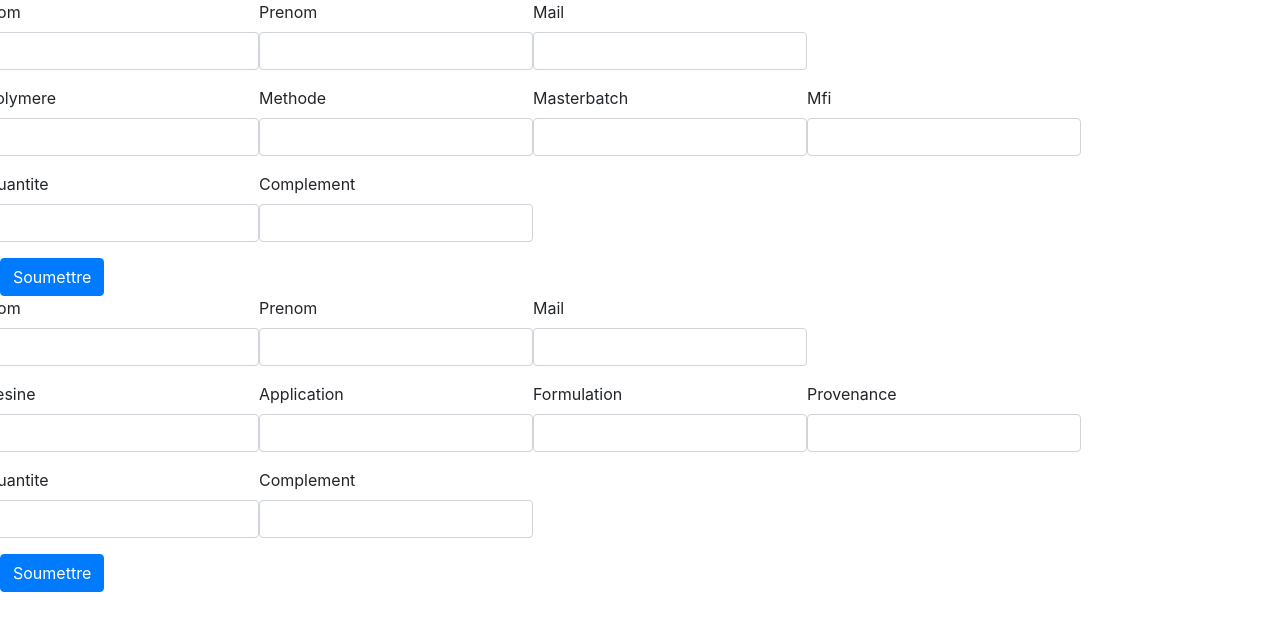
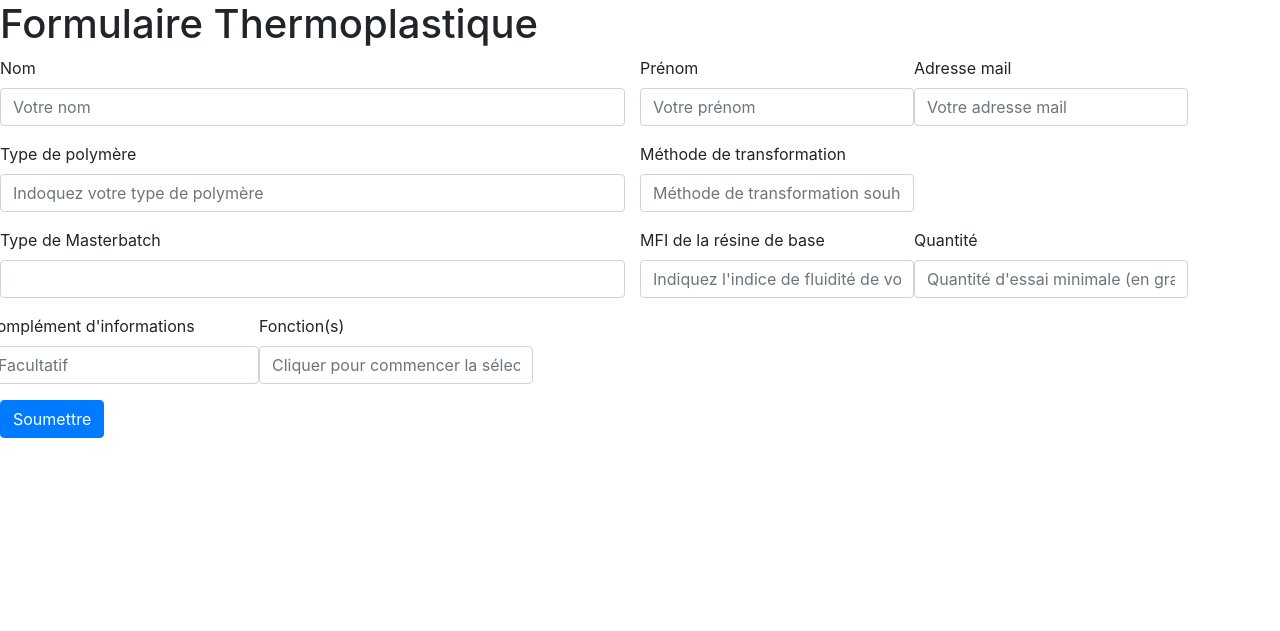
Before and after one commit to naxagoraswf3/soutenance, a Symfony app: template Site/templates/front/form.html.twig in a window 1280 px wide. Shown: the top 631 px of the page. Run offline with Twig, Linux system fonts and the light colour scheme; the template is opened without the code that fills it, so the values that code supplies are empty; form fields are guessed from the names that the template uses; some libraries are stand-ins or nearby versions.

Commit message:
Deux formulaires séparés

```diff
--- a/Site/src/Form/CommandeType.php
+++ b/Site/src/Form/CommandeType.php
@@ -33,7 +33,7 @@ class CommandeType extends AbstractType
                 "choice_label"=>"name",
                 "multiple" => true,
                 "expanded" => false,
-                "help" => "Choisissez une ou plusieurs options"
+                "help" => "Cliquer pour commencer la sélection"
             ])
         ;
     }
--- a/Site/templates/front/form.html.twig
+++ b/Site/templates/front/form.html.twig
@@ -1,21 +1,22 @@
 {% extends "base.html.twig" %}
 
 {% block body %}
-
+<h1>Formulaire Thermoplastique</h1>
 
 {{ form_start(form) }}
 	<div class="row">
-		<div>{{form_row(form.Nom)}}</div>
-		<div>{{form_row(form.Prenom)}}</div>
-		<div>{{form_row(form.Mail)}}</div>
+		<div class="col-md-6">{{form_row(form.Nom,  {"label": "Nom", "attr" : {"placeholder":"Votre nom"}})}}</div>
+		<div>{{form_row(form.Prenom,  {"label": "Prénom", "attr" : {"placeholder":"Votre prénom"}})}}</div>
+		<div>{{form_row(form.Mail,  {"label": "Adresse mail", "attr" : {"placeholder":"Votre adresse mail"}})}}</div>
 	</div>
 	<div class="row">
-		<div>{{form_row(form.Polymere)}}</div>
-		<div>{{form_row(form.Methode)}}</div>
-		<div>{{form_row(form.Masterbatch)}}</div>
-		<div>{{form_row(form.MFI)}}</div>
-		<div>{{form_row(form.quantite)}}</div>
-		<div>{{form_row(form.complement)}}</div>
+		<div  class="col-md-6">{{form_row(form.Polymere,  {"label": "Type de polymère", "attr" : {"placeholder":"Indoquez votre type de polymère"}})}}</div>
+		<div>{{form_row(form.Methode,  {"label": "Méthode de transformation", "attr" : {"placeholder":"Méthode de transformation souhaitée"}})}}</div>
+		<div  class="col-md-6">{{form_row(form.Masterbatch ,  {"label": "Type de Masterbatch"})}}</div>
+		<div>{{form_row(form.MFI,  {"label": "MFI de la résine de base", "attr" : {"placeholder":"Indiquez l'indice de fluidité de votre résine"}})}}</div>
+		<div>{{form_row(form.Quantite,  {"label": "Quantité", "attr" : {"placeholder":"Quantité d'essai minimale (en grammes)"}})}}</div>
+		<div>{{form_row(form.Complement ,  {"label": "Complément d'informations", "attr" : {"placeholder":"Facultatif"}})}}</div>
+		<div>{{form_row(form.fonction,  {"label": "Fonction(s)", "attr" : {"placeholder":"Cliquer pour commencer la sélection"}})}}</div>
 	</div>
 		{{ form_rest(form) }}
 	<button class="btn btn-primary">
@@ -23,25 +24,4 @@
 	</button>
 	{{ form_end(form) }}
 
-
-
-	{{ form_start(formcoat) }}
-	<div class="row">
-		<div>{{form_row(formcoat.nom)}}</div>
-		<div>{{form_row(formcoat.prenom)}}</div>
-		<div>{{form_row(formcoat.mail)}}</div>
-	</div>
-	<div class="row">
-		<div>{{form_row(formcoat.resine)}}</div>
-		<div>{{form_row(formcoat.application)}}</div>
-		<div>{{form_row(formcoat.formulation)}}</div>
-		<div>{{form_row(formcoat.provenance)}}</div>
-		<div>{{form_row(formcoat.quantite)}}</div>
-		<div>{{form_row(formcoat.complement)}}</div>
-	</div>
-		{{ form_rest(formcoat) }}
-	<button class="btn btn-primary">
-		Soumettre
-	</button>
-	{{ form_end(formcoat) }}
 {% endblock %}
```
Also changed, not shown: Site/src/Controller/CommandeCoatingController.php (added, +35 -0 lines), Site/src/Controller/FrontController.php (+2 -25 lines), Site/src/Form/CommandeCoatingType.php (+3 -4 lines), Site/templates/commande/index.html.twig (added, +20 -0 lines), Site/templates/front/form2.html.twig (added, +27 -0 lines), 1 other file.
